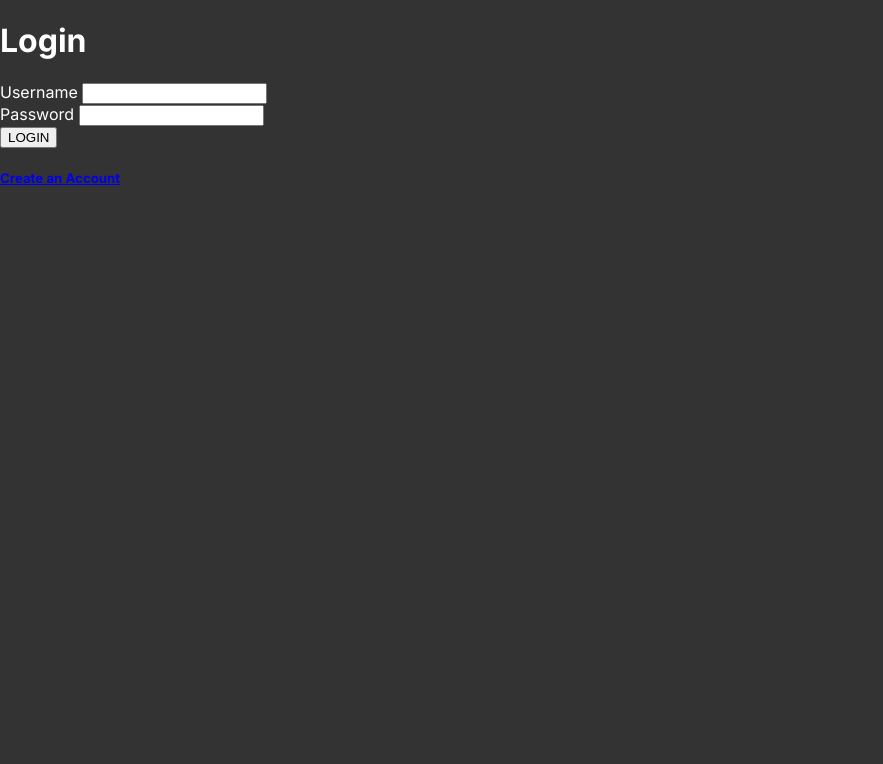
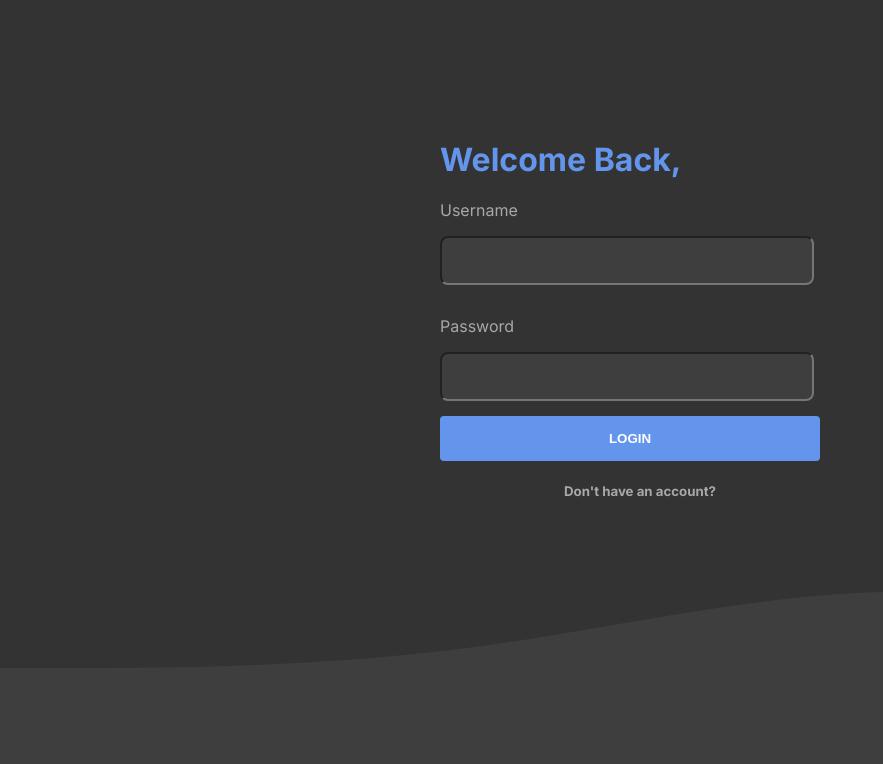
Before and after one commit to preyes1/momentum, a Flask app: page /login in a window 1280 px wide. Shown: the part 36-800 px from the top of the page, without its empty margins (0-883 px from the left). Run offline with Flask 3, Linux system fonts and the light colour scheme; some libraries are stand-ins or nearby versions.

Commit message:
Fixed Landing Page/Login Page

```diff
--- a/main.py
+++ b/main.py
@@ -36,7 +36,7 @@ migrate = Migrate(app,db)
 
 #user authentication stuff
 login_manager = LoginManager()
-login_manager.login_view = "login"
+login_manager.login_view = "index"
 login_manager.init_app(app)
 
 @login_manager.user_loader
@@ -46,7 +46,7 @@ def load_user(id):
 #default route redirects user to login page
 @app.route('/')
 def index():
-    return redirect('login')
+    return render_template('about.html')
 
 #can use current_user.id to get the current user
 @app.route('/calendar')
--- a/templates/home.html
+++ b/templates/home.html
@@ -1,5 +1,8 @@
 {% extends "main.html" %}
-
+{% block styles %}
+<link href="/static/main.css" rel="stylesheet">
+<link href="/static/home.css" rel="stylesheet">
+{% endblock %}
     {% block page_content %}
     <div class="div1">
         <div class="hello">
--- a/templates/login.html
+++ b/templates/login.html
@@ -1,17 +1,75 @@
-{% extends "main.html" %}
-{% block title %}Login{% endblock %}
-{% block page_content%}
-    <div>
-        <h1>Login</h1>
-        <form method=post>
-            {{form.username.label}}
-            {{form.username()}}
-            <br>
-            {{form.password.label}}
-            {{form.password()}}
-            <br>
-            <button type="submit">LOGIN</button>
-        </form>
-    </div>
-    <h5><a href="/register">Create an Account</a></h5>
+{% extends "main.html" %} {% block title %}Login{% endblock %} {% block
+page_content%}
+<style>
+    .everything{
+        animation: fadeIn 2s;
+    }
+    .body {
+        display: flex;
+        justify-content: center;
+        align-items: center;
+        height: 80vh;
+    }
+    .login-header{
+        color: cornflowerblue;
+    }
+  .login-container {
+    width: 50vh;
+
+  }
+  .username, .password{
+    color: #a8a8a8;
+  }
+
+  .login input[type="text"],
+  .login input[type="password"] {
+    width: 85%;
+    padding: 15px;
+    margin-bottom: 15px;
+    border-radius: 8px;
+    background-color: #3e3e3e;
+    outline: none;
+  }
+  .login button {
+    background-color: cornflowerblue;
+    padding: 15px;
+    border: none;
+    border-radius: 4px;
+    cursor: pointer;
+    width: 95%;
+    color: white
+  }
+  .login-create {
+    display: flex;
+    justify-content: center;
+    color: #a8a8a8;
+    text-decoration: none;
+  }
+  .bottom-wave{
+    position: fixed;
+    bottom:0;
+  }
+  @keyframes fadeIn {
+    0% {opacity: 0;}
+    100% {opacity: 1;}
+  }
+</style>
+<div class="everything">
+<div class="body">
+
+  <div class="login-container">
+    <h1 class="login-header">Welcome Back,</h1>
+    <form class="login" method="post">
+      <p class="username">{{form.username.label}}</p> {{form.username()}}
+      <br />
+      <p class="password">{{form.password.label}}</p> {{form.password()}}
+      <br />
+      <button type="submit"><b>LOGIN</b></button>
+    </form>
+     <h5><a class="login-create" href="/register">Don't have an account?</a></h5>
+  </div>
+
+</div>
+ <img class="bottom-wave" src="static/wave (2) (1).png">
+</div>
 {% endblock%}
--- a/templates/main.html
+++ b/templates/main.html
@@ -3,8 +3,8 @@
     <link rel="preconnect" href="https://fonts.googleapis.com">
     <link rel="preconnect" href="https://fonts.gstatic.com" crossorigin>
     <link href="https://fonts.googleapis.com/css2?family=Inter:wght@100..900&display=swap" rel="stylesheet">
-    <link href="/static/style.css" rel="stylesheet">
-    {% endblock %}
+    <link href="/static/main.css" rel="stylesheet">
+{% endblock %}
 {%block navbar%}
 <div class="navbar">
     <nav>
@@ -17,7 +17,6 @@
 </div>
 {% endblock %}
 
-
 {% block content %}
 <div class="container">
     {% block page_content %}{% endblock %}
```
Also changed, not shown: static/home.css (renamed from static/style.css, +0 -32 lines), static/main.css (+31 -0 lines), templates/about.html (added, +103 -0 lines), static/Calendar.png (added), static/Home.png (added), static/img1.svg (added), static/wave (1).png (added), static/wave (2) (1).png (added), static/wave (2).png (added), static/wave.svg (added).
